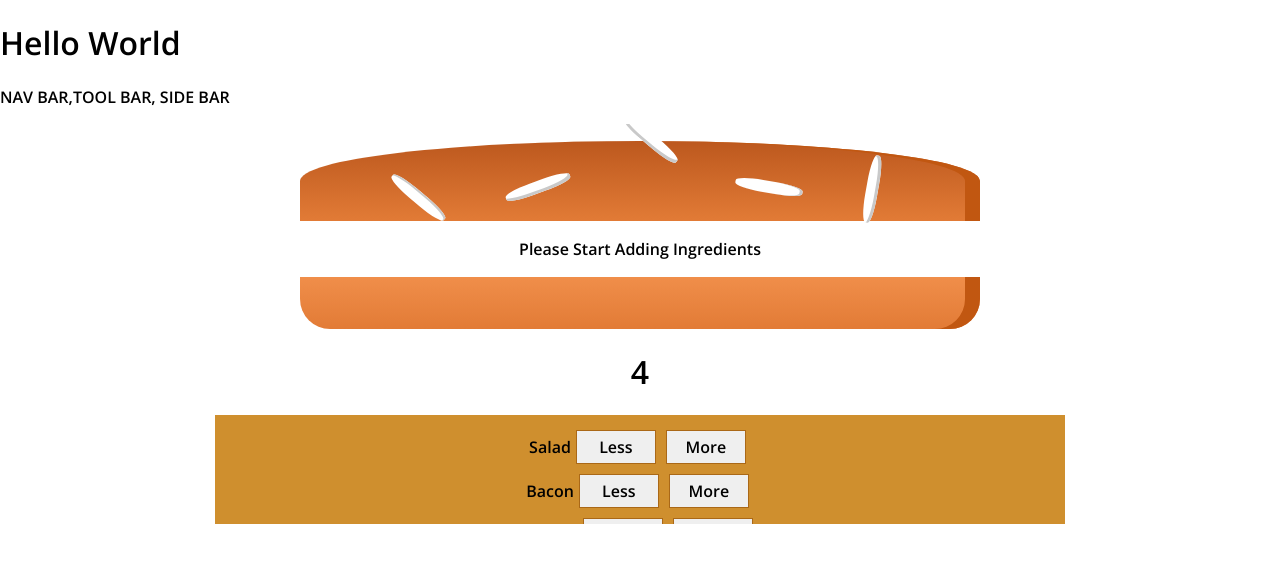
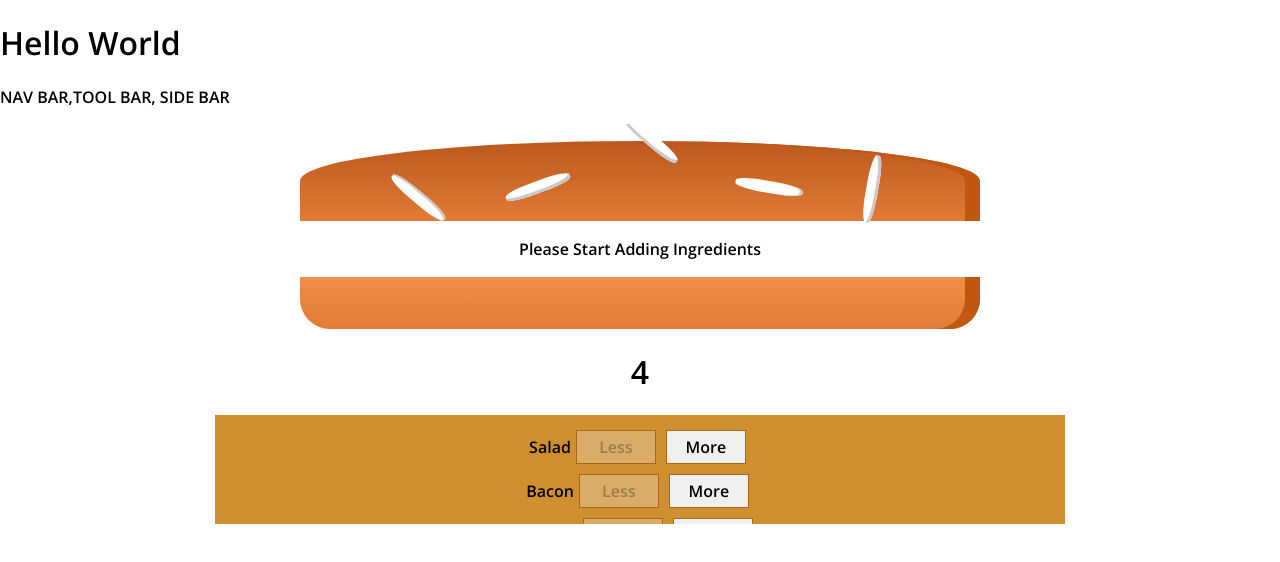
Before and after one commit to Satya190597/BurgerBuilder, a React app: page / in a window 1280 px wide. Shown: the top 562 px of the page. Built offline with nearby package versions, Linux system fonts and the light colour scheme.

Commit message:
RemoveIngredients And Fix Error

```diff
--- a/src/components/Burger/BuildControls/BuildControl/BuildControl.js
+++ b/src/components/Burger/BuildControls/BuildControl/BuildControl.js
@@ -5,7 +5,7 @@ const BuildControl = (props) => {
   return (
     <div className={styles.BuildControl}>
       <div>{props.label}</div>
-      <button>Less</button>
+      <button onClick={props.remove} disabled={props.disable}>Less</button>
       <button onClick={props.add}>More</button>
     </div>
   );
--- a/src/components/Burger/BuildControls/BuildControls.js
+++ b/src/components/Burger/BuildControls/BuildControls.js
@@ -18,6 +18,8 @@ const BuildControls = (props) => {
             key={control.label}
             label={control.label}
             add={() => props.add(control.type)}
+            disable={props.disableInfo[control.type]}
+            remove={() => props.remove(control.type)}
           />
         );
       })}
--- a/src/components/Burger/Burger.js
+++ b/src/components/Burger/Burger.js
@@ -26,7 +26,7 @@ const Burger = (props) => {
       {transformIngredients}
       <BurgerIngredients type="bread-bottm" />
       <h1>{props.price}</h1>
-      <BuildControls add={props.add} />
+      <BuildControls add={props.add} remove={props.remove} disableInfo={props.disableInfo}/>
     </div>
   );
 };
--- a/src/containers/BurgerBuilder/BurgerBuilder.js
+++ b/src/containers/BurgerBuilder/BurgerBuilder.js
@@ -32,15 +32,35 @@ class BurgerBuilder extends React.Component {
     this.setState({ ingredients: updatedIngredients, totalPrice: totalPrice });
   };
 
-  removeIngredientHandler = () => {};
+  removeIngredientHandler = (type) => {
+    const oldIngredient = this.state.ingredients[type];
+    const updatedIngredients = {
+      ...this.state.ingredients,
+    };
+    updatedIngredients[type] =
+      oldIngredient > 0 ? oldIngredient - 1 : oldIngredient;
+    let totalPrice = this.state.totalPrice;
+    totalPrice -= oldIngredient > 0 ? INGREDIENT_PRICES[type] : 0;
+    totalPrice = Math.round(totalPrice * 100) / 100;
+    this.setState({ ingredients: updatedIngredients, totalPrice: totalPrice });
+  };
 
   render() {
+    // Create Disable Info.
+    const disableInfo = {
+      ...this.state.ingredients,
+    };
+    for (let key in disableInfo) {
+      disableInfo[key] = disableInfo[key] <= 0;
+    }
     return (
       <Aux>
         <Burger
           ingredients={this.state.ingredients}
           price={this.state.totalPrice}
           add={this.addIngredientHandler}
+          remove={this.removeIngredientHandler}
+          disableInfo={disableInfo}
         />
       </Aux>
     );
```
